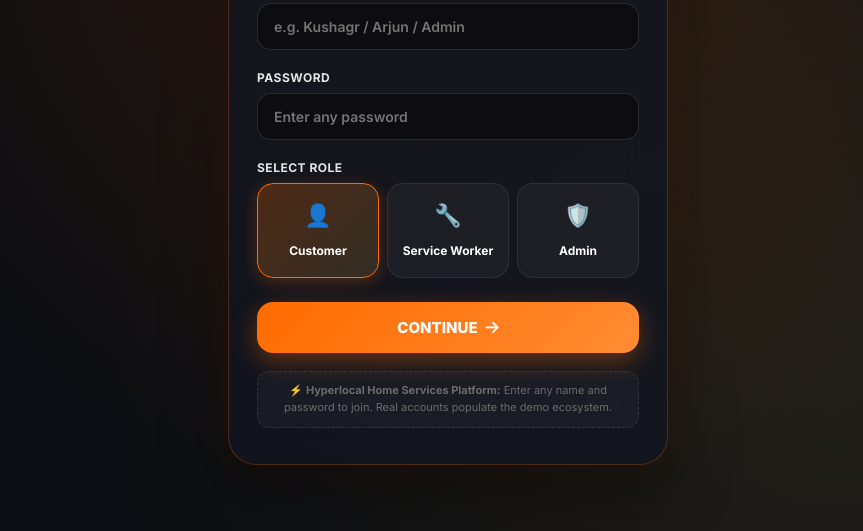
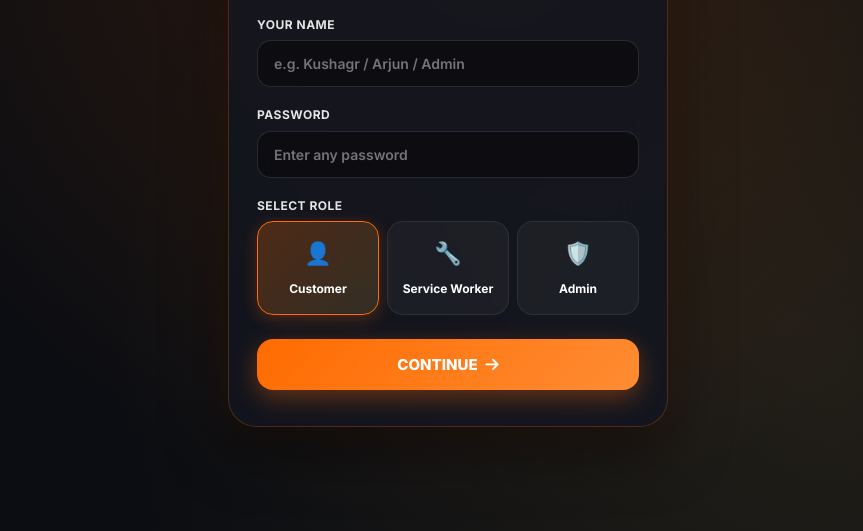
Before and after one commit to Kushagr-Singh2/SnapServe, a website: page login.html in a window 1280 px wide. Shown: the part 269-800 px from the top of the page, without its empty margins (192-1055 px from the left). Drawn offline with Linux system fonts and the light colour scheme.

Commit message:
Remove demo hint note from login page

```diff
--- a/login.html
+++ b/login.html
@@ -214,9 +214,6 @@
       </button>
     </form>
 
-    <div class="demo-hint">
-      ⚡ <strong>Hyperlocal Home Services Platform:</strong> Enter any name and password to join. Real accounts populate the demo ecosystem.
-    </div>
   </div>
 
   <script src="js/data.js"></script>
```
Also changed, not shown: public/login.html (+0 -3 lines).
